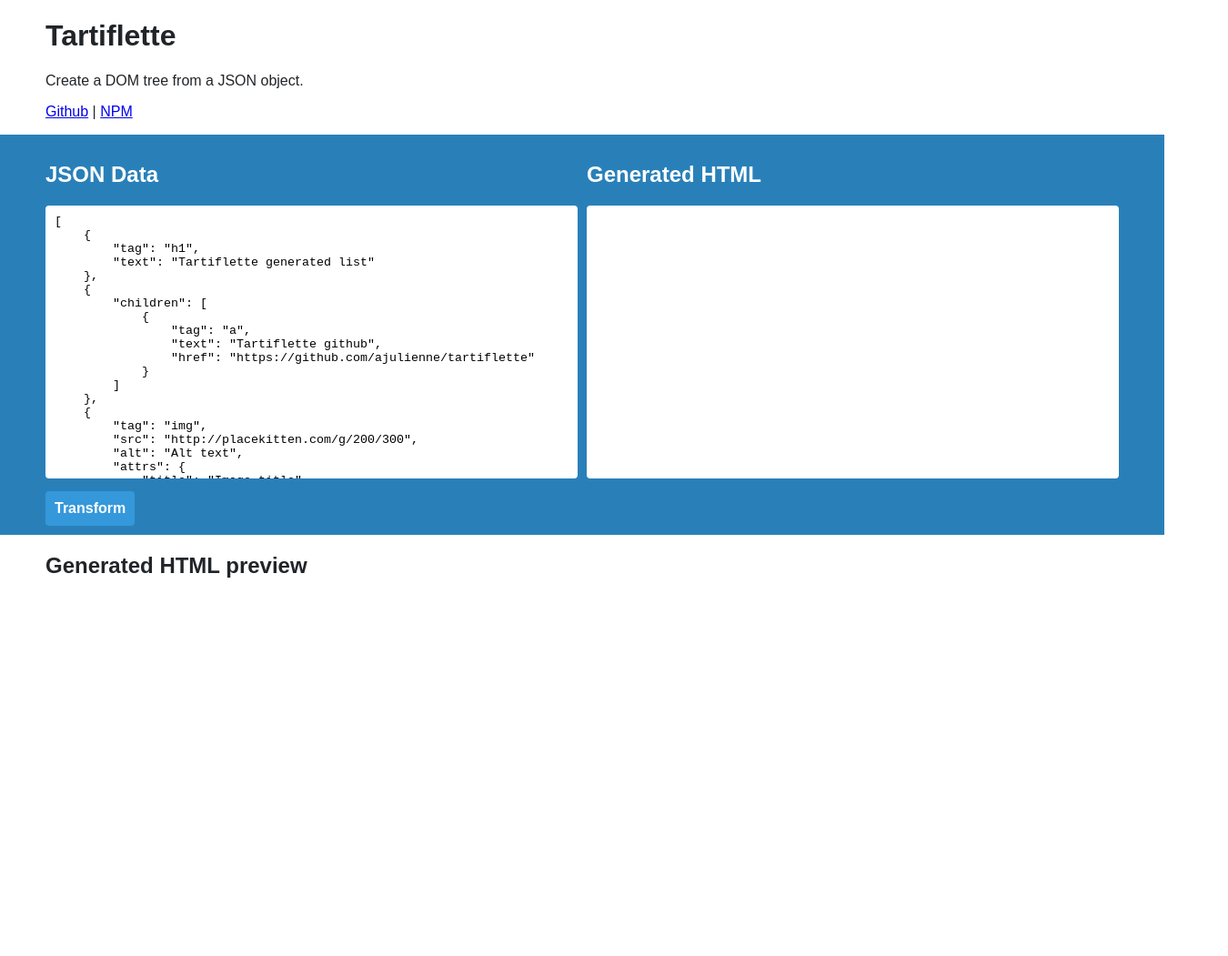
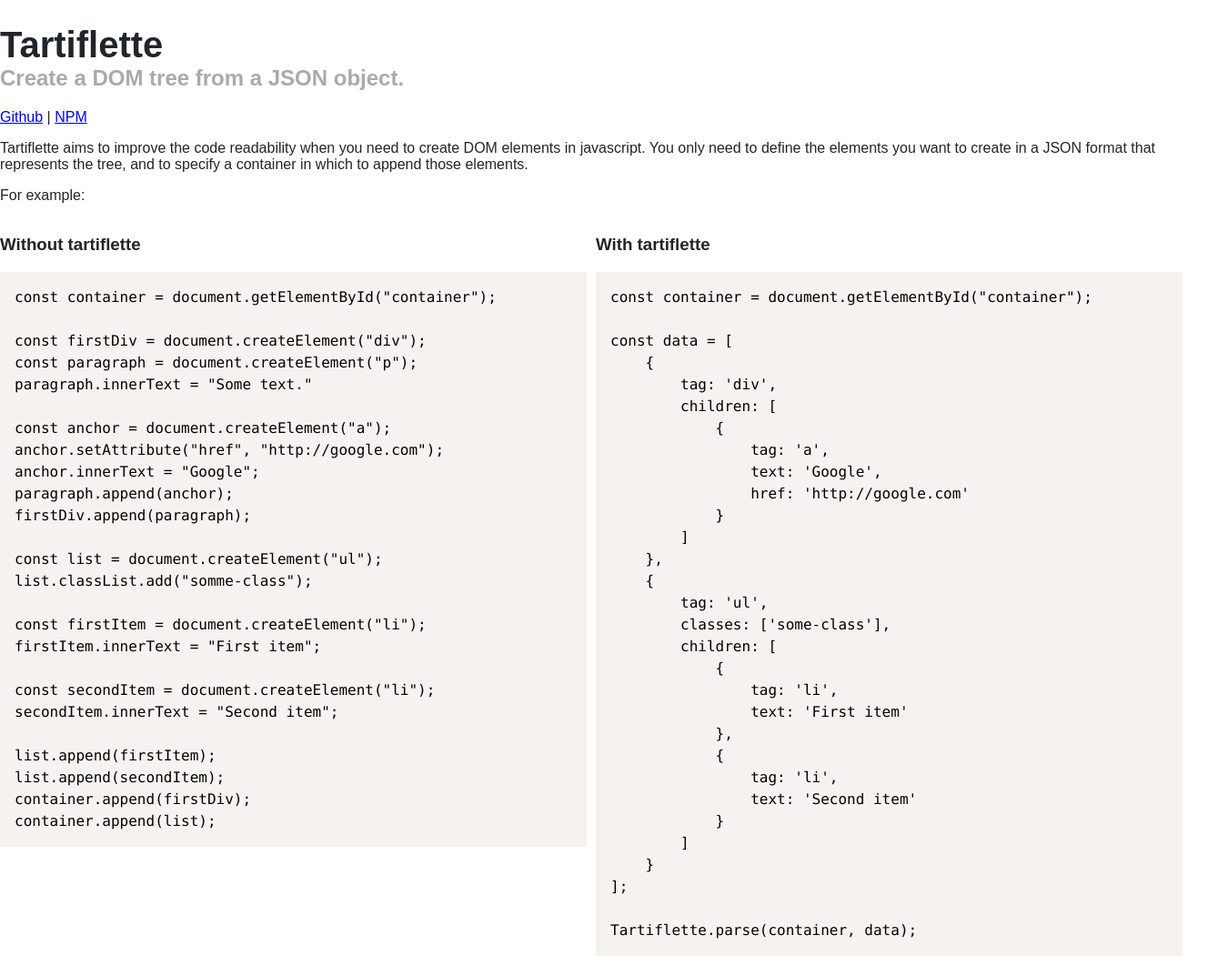
Before and after one commit to ajulienne/tartiflette, a website built with webpack: page index.html in a window 1280 px wide. Shown: the top 1051 px of the page at 91% size, 1350 px wide, since content can reach past the window. Before the commit the page ends 800 px from the top, so only its background shows below. Built offline with nearby package versions, Linux system fonts and the light colour scheme.

Commit message:
Updated github page

```diff
--- a/index.html
+++ b/index.html
@@ -5,6 +5,7 @@
     <meta name="viewport" content="width=device-width, initial-scale=1.0">
     <meta http-equiv="X-UA-Compatible" content="ie=edge">
     <title>Tartiflette</title>
+    <link href="https://cdnjs.cloudflare.com/ajax/libs/prism/1.17.1/themes/prism.css" rel="stylesheet" />
     <script src="dist/tartiflette.js" type="text/javascript"></script>
     <style>
         body {
@@ -15,14 +16,11 @@
         }
 
         .pad {
-            padding-left: 50px;
-            padding-right: 50px;
+            width: 1300px;
+            margin: auto;
         }
 
         #wrapper {
-            display: grid;
-            grid-template-columns: repeat(2, 1fr);
-            grid-gap: 10px;
             background-color: #2980b9;
             color: white;
             padding: 10px 50px;
@@ -38,12 +36,18 @@
             box-sizing: border-box;
         }
 
-        #column-json-input {
+        .one-row {
+            display: grid;
+            grid-template-columns: repeat(2, 1fr);
+            grid-gap: 10px;
+        }
+
+        .first-col {
             grid-column: 1;
             grid-row: 1;
         }
 
-        #column-html-generated {
+        .second-col {
             grid-column: 2;
             grid-row: 1;
         }
@@ -80,20 +84,113 @@
             background-color: #C62222;
             color: white;
         }
+
+        .main-title {
+            font-size: 40px;
+            margin-bottom: 0;
+        }
+
+        .subtitle {
+            margin-top: 0;
+            color: #aaa;
+        }
+
+        footer {
+            margin: 50px 0;
+
+            text-align: center;
+        }
     </style>
 </head>
 
 <body>
 
     <div class="pad">
-        <h1>Tartiflette</h1>
-        <p>Create a DOM tree from a JSON object.</p>
+        <h1 class="main-title">Tartiflette</h1>
+        <h2 class="subtitle">Create a DOM tree from a JSON object.</h2>
         <p><a href="https://github.com/ajulienne/tartiflette">Github</a> | <a href="https://www.npmjs.com/package/tartiflette">NPM</a></p>
+        <p>
+            Tartiflette aims to improve the code readability when you need to create DOM elements in javascript. You only need to define the elements you want to create in a JSON format that represents the tree, and to specify a container in which to append those elements.
+        </p>
+        <p>
+            For example:
+        </p>
+
+        <div class="one-row">
+            <div class="first-col">
+                <h3>Without tartiflette</h3>
+                <pre><code class="language-javascript">const container = document.getElementById("container");
+
+const firstDiv = document.createElement("div");
+const paragraph = document.createElement("p");
+paragraph.innerText = "Some text."
+
+const anchor = document.createElement("a");
+anchor.setAttribute("href", "http://google.com");
+anchor.innerText = "Google";
+paragraph.append(anchor);
+firstDiv.append(paragraph);
+
+const list = document.createElement("ul");
+list.classList.add("somme-class");
+
+const firstItem = document.createElement("li");
+firstItem.innerText = "First item";
+
+const secondItem = document.createElement("li");
+secondItem.innerText = "Second item";
+
+list.append(firstItem);
+list.append(secondItem);
+container.append(firstDiv);
+container.append(list);</code></pre>
             </div>
+            <div class="second-col">
+                <h3>With tartiflette</h3>
+                <pre><code class="language-javascript">const container = document.getElementById("container");
 
+const data = [
+    {
+        tag: 'div',
+        children: [
+            {
+                tag: 'a',
+                text: 'Google',
+                href: 'http://google.com'
+            }
+        ]
+    },
+    {
+        tag: 'ul',
+        classes: ['some-class'],
+        children: [
+            {
+                tag: 'li',
+                text: 'First item'
+            },
+            {
+                tag: 'li',
+                text: 'Second item'
+            }
+        ]
+    }
+];
+
+Tartiflette.parse(container, data);</code></pre>
+            </div>
+        </div>
+    </div>
+    <div class="pad">
+        <h2>Installation</h2>
+        <pre><code class="language-bash">npm install --save tartiflette</code></pre>
+    </div>
+    <div class="pad">
+        <h2>Try it</h2>
+    </div>
     <div id="wrapper">
-        <div id="column-json-input">
-            <h2>JSON Data</h2>
+        <div class="pad one-row">
+            <div id="first-col">
+                <h3>JSON Data</h3>
                 <textarea id="input">[
         {
             "tag": "h1",
@@ -140,8 +237,8 @@
     ]</textarea>
             </div>
 
-        <div id="column-html-generated">
-            <h2>Generated HTML</h2>
+            <div id="first-col">
+                <h3>Generated HTML</h3>
                 <textarea id="generated"></textarea>
             </div>
 
@@ -149,13 +246,16 @@
                 <button onclick="transform()">Transform</button>
                 <span id="error"></span>
             </div>
-
+        </div>
     </div>
 
     <div class="pad">
-        <h2>Generated HTML preview</h2>
         <div id="container"></div>
     </div>
+
+    <footer>
+        <p><a href="https://github.com/ajulienne/tartiflette">View on Github</a> | <a href="https://www.npmjs.com/package/tartiflette">Download on NPM</a></p>
+    </footer>
 
     <script type="text/javascript">
         function transform() {
@@ -210,6 +310,8 @@
             return node;
         }
     </script>
+    <script src="https://cdnjs.cloudflare.com/ajax/libs/prism/1.17.1/components/prism-core.min.js"></script>
+	<script src="https://cdnjs.cloudflare.com/ajax/libs/prism/1.17.1/plugins/autoloader/prism-autoloader.min.js"></script>
 </body>
 
 </html>
```
Lines whose indentation alone changed are shown as unchanged.
